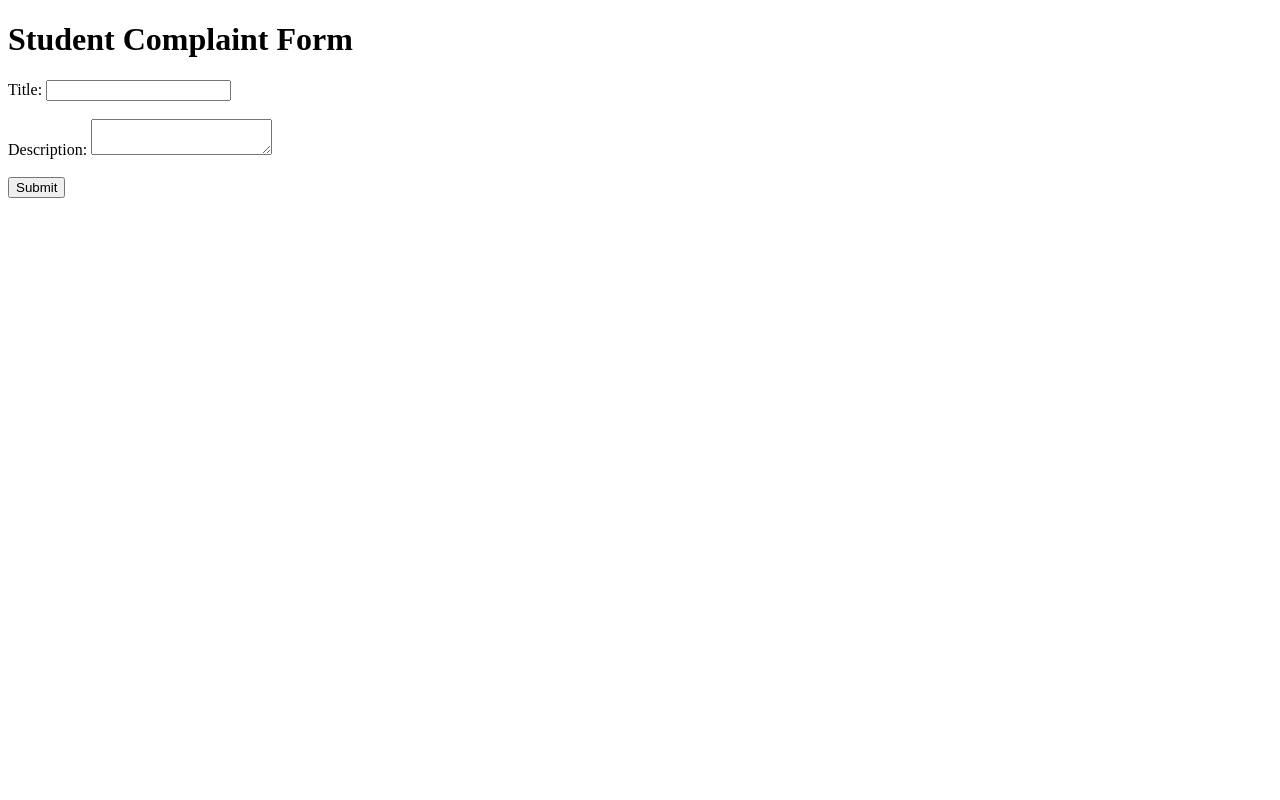
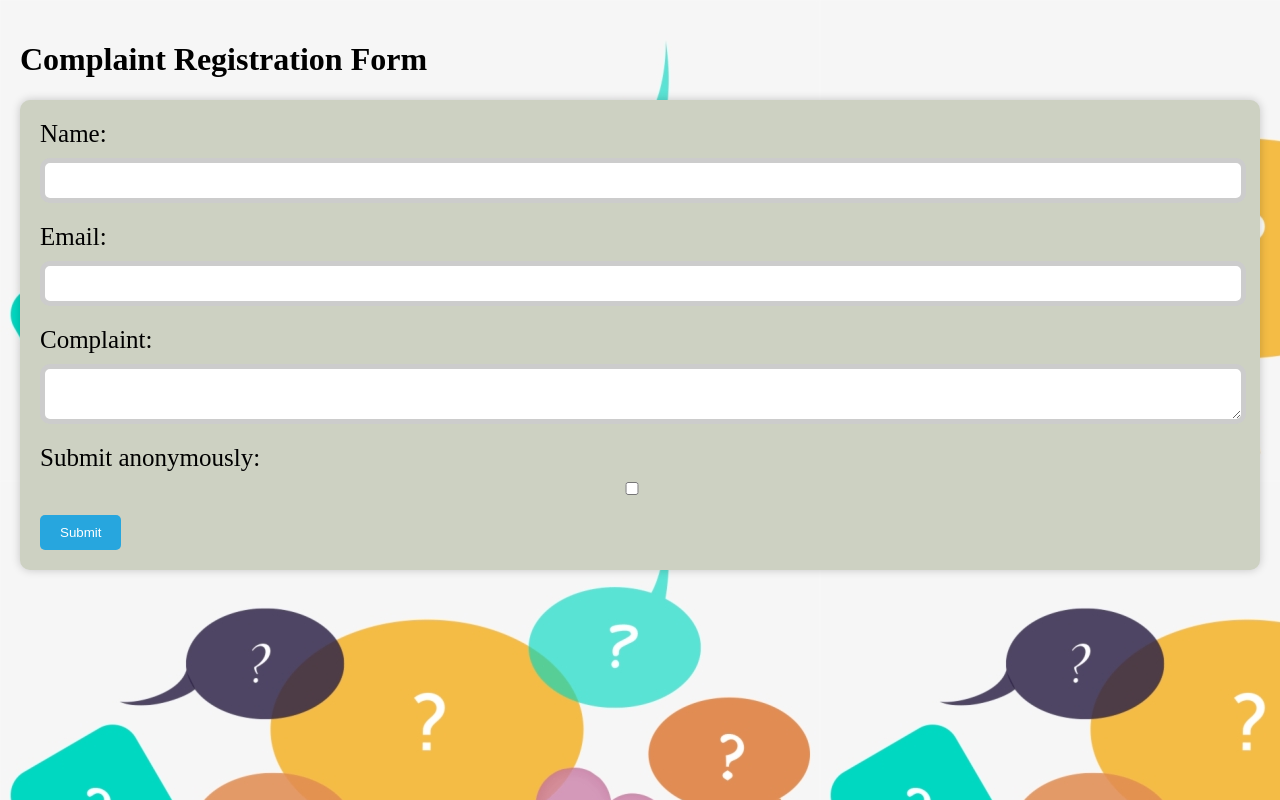
Before and after one commit to Cathybiwott/personalproject, a plain HTML site: page index.html in a window 1280 px wide. Drawn offline with Linux system fonts and the light colour scheme; no server answers.

Commit message:
first commit

```diff
--- a/index.html
+++ b/index.html
@@ -1,18 +1,28 @@
 <!DOCTYPE html>
 <html>
   <head>
-    <title>Student Complaint Form</title>
+    <title>Complaint Registration Form</title>
+    <link rel="stylesheet" href="style.css">
   </head>
   <body>
-    <h1>Student Complaint Form</h1>
+    <h1>Complaint Registration Form</h1>
     <form id="complaint-form">
-      <label for="title">Title:</label>
-      <input type="text" id="title" name="title" required><br><br>
-      <label for="description">Description:</label>
-      <textarea id="description" name="description" required></textarea><br><br>
-      <input type="submit" value="Submit">
+      <label for="name">Name:</label>
+      <input type="text" id="name" name="name" required>
+
+      <label for="email">Email:</label>
+      <input type="email" id="email" name="email" required>
+
+      <label for="complaint">Complaint:</label>
+      <textarea id="complaint" name="complaint" required></textarea>
+
+      <label for="anonymous">Submit anonymously:</label>
+      <input type="checkbox" id="anonymous" name="anonymous">
+
+      <button type="submit">Submit</button>
     </form>
-    <div id="response"></div>
+
+    <div id="message"></div>
 
     <script src="index.js"></script>
   </body>
--- a/index.js
+++ b/index.js
@@ -1,36 +1,32 @@
-// Define the base URL of the API
-const BASE_URL = "https://example.com/api";
+fetch('https://dummyjson.com/users')
+  .then(response => response.json())
+  .then(data => console.log(data))
+  .catch(error => console.error(error));
 
-// Define the function to register a complaint
-function registerComplaint(event) {
+
+const form = document.getElementById('complaint-form');
+const message = document.getElementById('message');
+
+form.addEventListener('submit', (event) => {
   event.preventDefault();
 
-  // Get the complaint data from the form
-  const title = document.getElementById("title").value;
-  const description = document.getElementById("description").value;
+  const name = document.getElementById('name').value;
+  const email = document.getElementById('email').value;
+  const complaint = document.getElementById('complaint').value;
+  const anonymous = document.getElementById('anonymous').checked;
 
-  // Make a POST request to the API
-  fetch(`${BASE_URL}/complaints`, {
-    method: "POST",
-    headers: {
-      "Authorization": "Bearer <access_token>",
-      "Content-Type": "application/json",
-    },
-    body: JSON.stringify({ title, description }),
-  })
-    .then(response => {
-      if (response.ok) {
-        // The complaint was registered successfully
-        document.getElementById("response").innerHTML = "Complaint registered successfully.";
-      } else {
-        // An error occurred
-        throw new Error(response.status);
-      }
-    })
-    .catch(error => {
-      document.getElementById("response").innerHTML = `Error registering complaint: ${error.message}`;
-    });
-}
+  if (!anonymous && (!name || !email)) {
+    message.innerHTML = 'Please enter your name and email.';
+    message.style.backgroundColor = '#f44336';
+    return;
+  }
 
-// Add an event listener to the form
-document.getElementById("complaint-form").addEventListener("submit", registerComplaint);
+  if (!complaint) {
+    message.innerHTML = 'Please enter your complaint.';
+    message.style.backgroundColor = '#f44336';
+    return;
+  }
+
+  message.innerHTML = 'Complaint registered successfully.';
+  message.style.backgroundColor = '#4CAF50';
+});
--- a/style.css
+++ b/style.css
@@ -1,44 +1,43 @@
 body {
-    font-family: Arial, sans-serif;
-  }
-
-  h1 {
-    text-align: center;
+  background-image: url('background.png');
+  padding: 20px;
+  margin: 0;
 }
 
 form {
-    width: 50%;
-    margin: 0 auto;
+  background-color: #cdd1c2;
+  padding: 20px;
+  border-radius: 10px;
+  box-shadow: 0 0 10px rgba(0, 0, 0, 0.2);
+  font-size: 25px;
 }
 
 label {
   display: block;
-    margin-bottom: 5px;
+  margin-bottom: 10px;
 }
 
-  input[type="text"],
+input,
 textarea {
-    width: 100%;
+  display: block;
+  width: 98%;
   padding: 10px;
-    margin-bottom: 10px;
-    border: 1px solid #ccc;
-    border-radius: 4px;
-    box-sizing: border-box;
+  margin-bottom: 20px;
+  border-radius: 10px;
+  border: 5px solid #ccc;
 }
 
-  input[type="submit"] {
-    background-color: #4CAF50;
-    color: white;
+button {
+  background-color: #18a2e2e8;
+  color: #fff;
   padding: 10px 20px;
   border: none;
-    border-radius: 4px;
+  border-radius: 5px;
   cursor: pointer;
 }
 
-  input[type="submit"]:hover {
-    background-color: #45a049;
+#message {
+  margin-top: 20px;
+  padding: 10px;
+  border-radius: 10px;
 }
-
-  #error {
-    color: red;
-  }
```
Also changed, not shown: background.png (added). Lines whose indentation alone changed are shown as unchanged.
